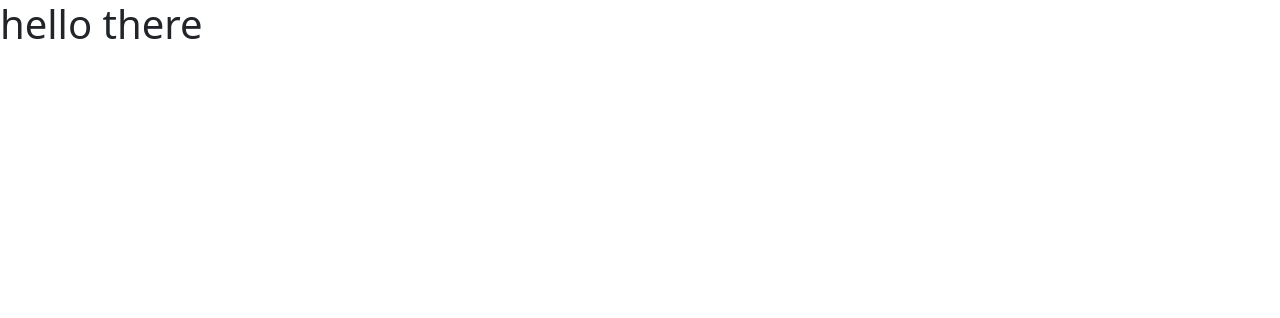
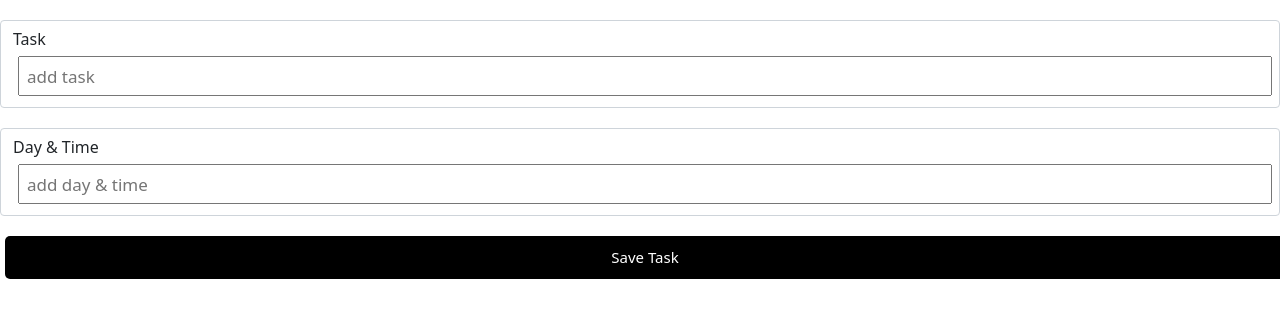
Before and after one commit to Chrissiku/task-manager-app, a React (Vite) app: page / in a window 1280 px wide. Shown: the top 318 px of the page. Built offline with nearby package versions, Linux system fonts and the light colour scheme.

Commit message:
Form Validation

```diff
--- a/src/App.jsx
+++ b/src/App.jsx
@@ -1,5 +1,7 @@
+import AddTask from "./components/AddTask";
+
 const App = () => {
-  return <h1>hello there</h1>;
+  return <AddTask />;
 };
 
 export default App;
--- a/src/components/AddTask.jsx
+++ b/src/components/AddTask.jsx
@@ -1,8 +1,36 @@
 import React, { useState } from "react";
+import Swal from "sweetalert2";
 
 const AddTask = ({ onSave }) => {
   const [text, setText] = useState("");
   const [day, setDay] = useState("");
+
+  const onSubmit = (e) => {
+    e.preventDefault();
+    if (!text && !day) {
+      Swal.fire({
+        icon: "error",
+        title: "Oops...",
+        text: "Fill in your task and date or close the form!",
+      });
+    } else if (!text && day) {
+      Swal.fire({
+        icon: "error",
+        title: "Oops...",
+        text: "Fill in your task!",
+      });
+    } else if (text && !day) {
+      Swal.fire({
+        icon: "error",
+        title: "Oops...",
+        text: "Fill in your date!",
+      });
+    } else {
+      onSave({ text, day });
+    }
+    setText("");
+    setDay("");
+  };
 
   return (
     <>
```
